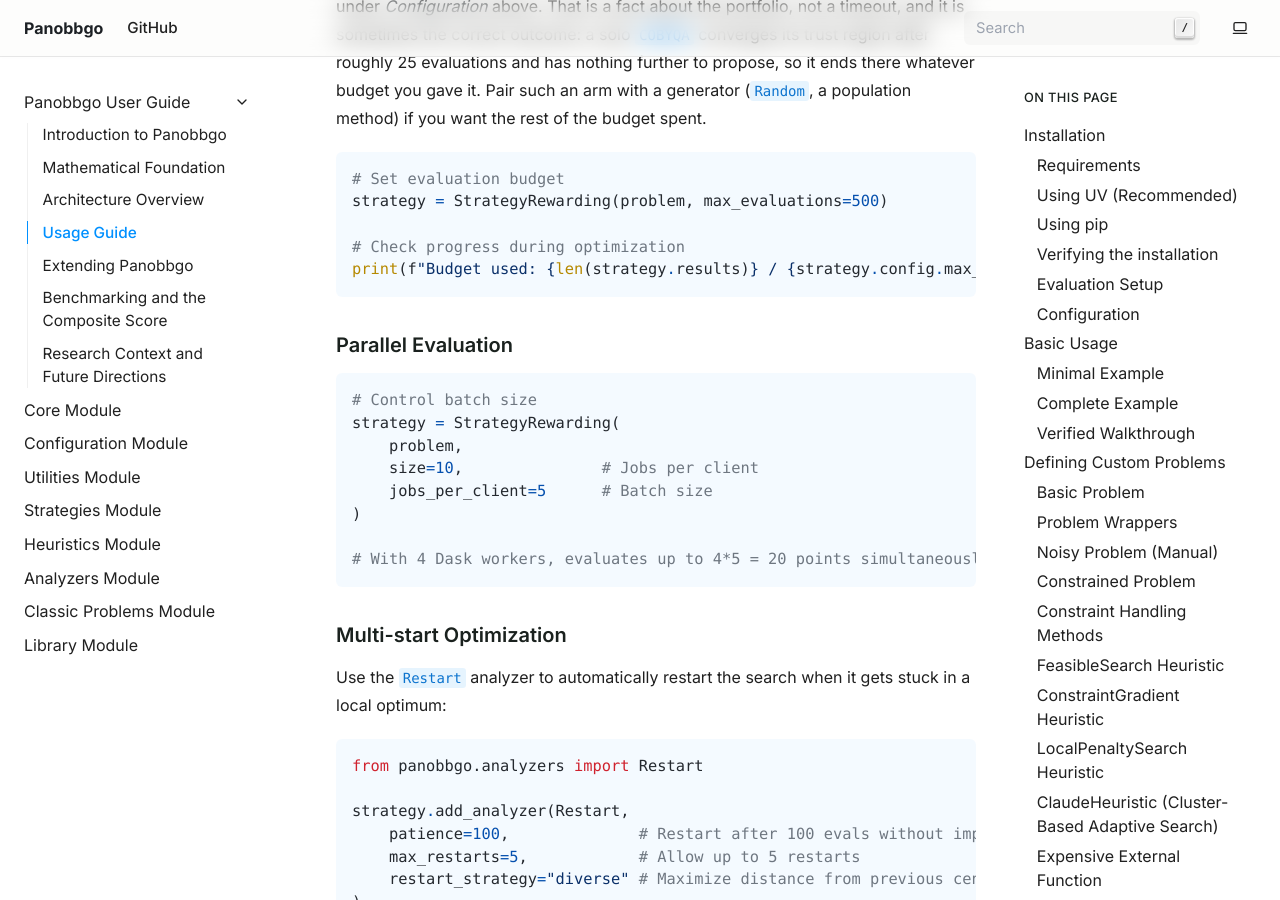
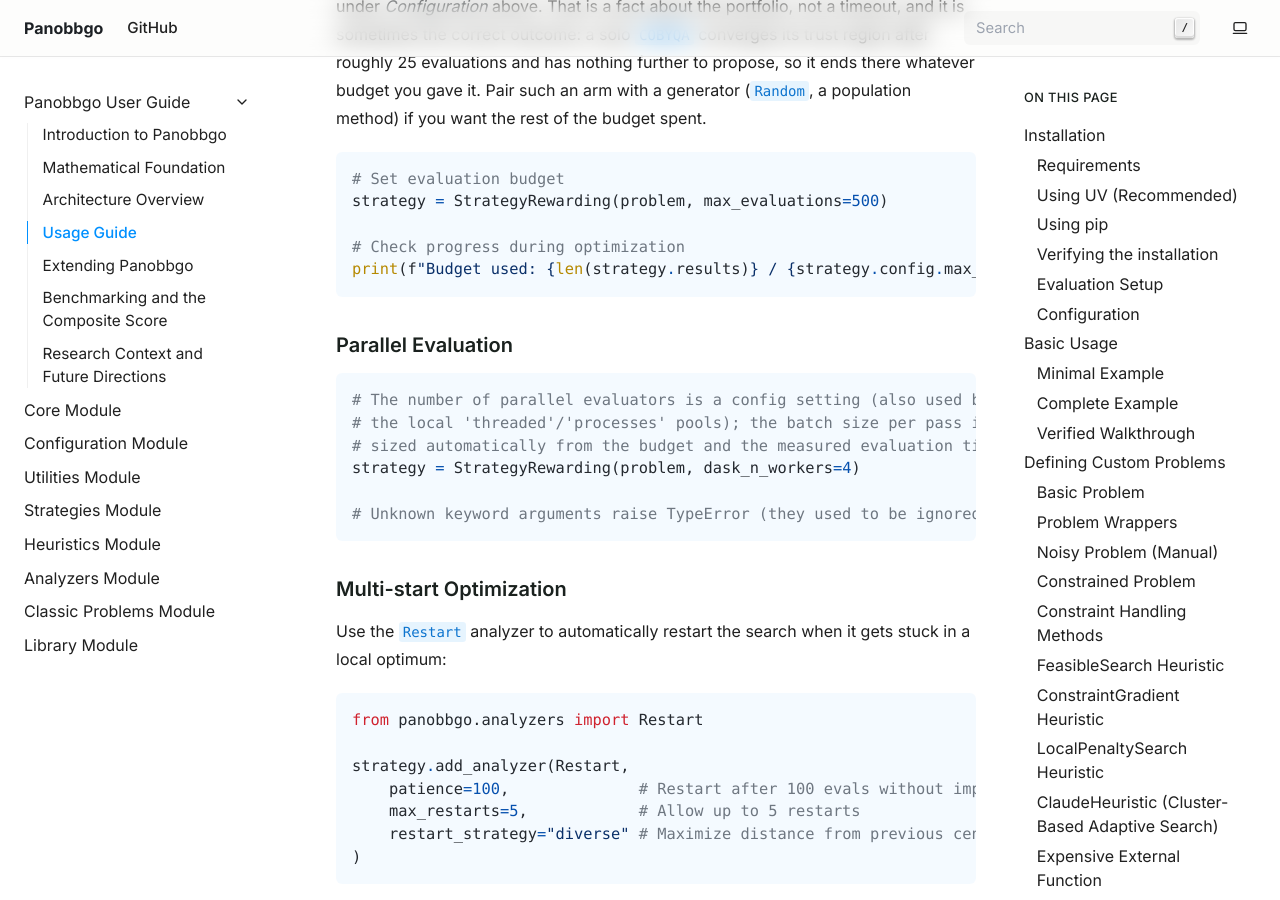
Before and after one commit to haraldschilly/panobbgo, a Sphinx documentation site: the page built from doc/source/guide_usage.rst, in a window 1280 px wide and 900 px high, scrolled down 39593 px. Built offline with Sphinx 7.4.7, drawn with Linux system fonts in a browser that asks for light colours.

Commit message:
StrategyLinUCB: linucb_alpha is a constructor parameter
Review of #326 (F4).  It was read with kwargs.get() and then forwarded to
StrategyBase, which now rejects keys that are not config attributes, so
the documented StrategyLinUCB(problem, linucb_alpha=...) raised.  The
contextual test set config.linucb_alpha, which nothing read; it passes
the parameter now.  A docs example passed size=/jobs_per_client= to
StrategyRewarding (always ignored): rewritten.

Co-Authored-By: Claude Opus 5.5 <noreply@anthropic.com>

```diff
--- a/doc/source/guide_usage.rst
+++ b/doc/source/guide_usage.rst
@@ -1723,21 +1723,19 @@ a population method) if you want the rest of the budget spent.
    strategy = StrategyRewarding(problem, max_evaluations=500)
 
    # Check progress during optimization
-   print(f"Budget used: {len(strategy.results)} / {strategy.config.max_evaluations}")
+   print(f"Budget used: {len(strategy.results)} / {strategy.config.max_eval}")
 
 Parallel Evaluation
 ~~~~~~~~~~~~~~~~~~~
 
 .. code-block:: python
 
-   # Control batch size
-   strategy = StrategyRewarding(
-       problem,
-       size=10,               # Jobs per client
-       jobs_per_client=5      # Batch size
-   )
-
-   # With 4 Dask workers, evaluates up to 4*5 = 20 points simultaneously
+   # The number of parallel evaluators is a config setting (also used by
+   # the local 'threaded'/'processes' pools); the batch size per pass is
+   # sized automatically from the budget and the measured evaluation time.
+   strategy = StrategyRewarding(problem, dask_n_workers=4)
+
+   # Unknown keyword arguments raise TypeError (they used to be ignored).
 
 Multi-start Optimization
 ~~~~~~~~~~~~~~~~~~~~~~~~
```
Also changed, not shown: 2 other files.
